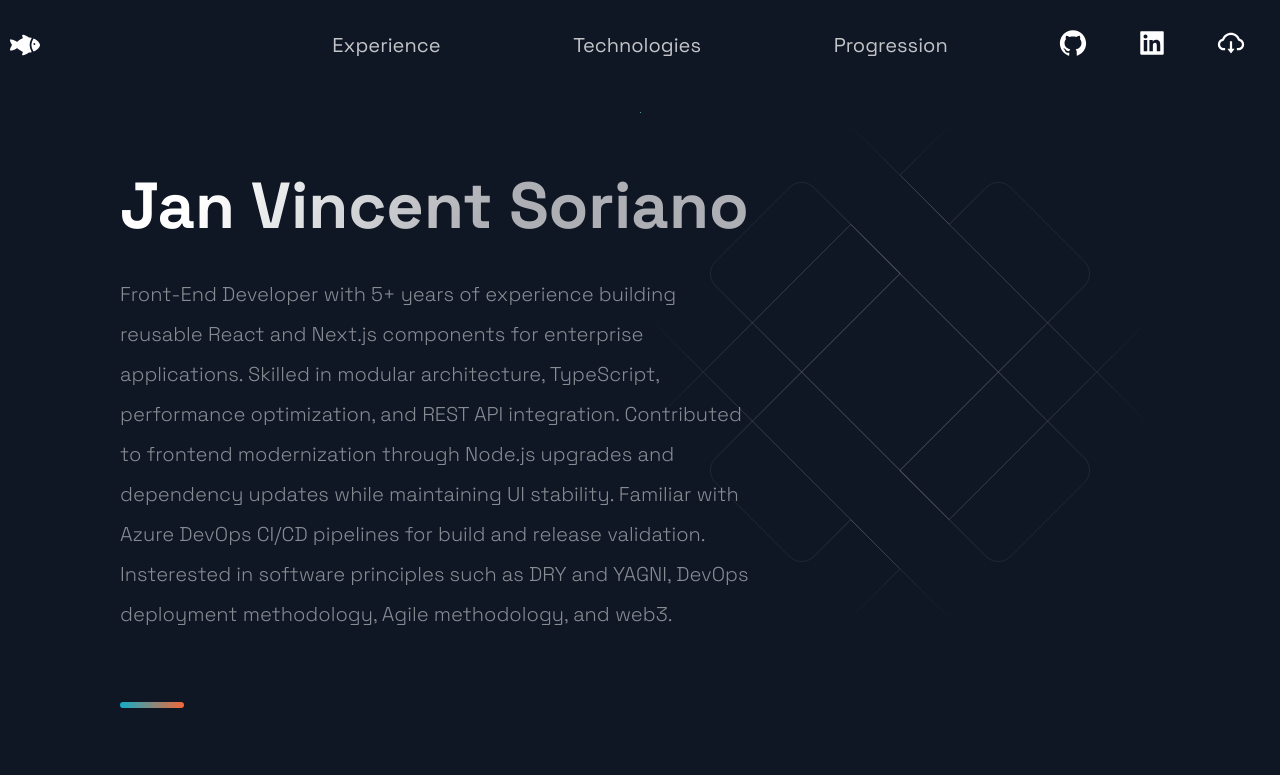
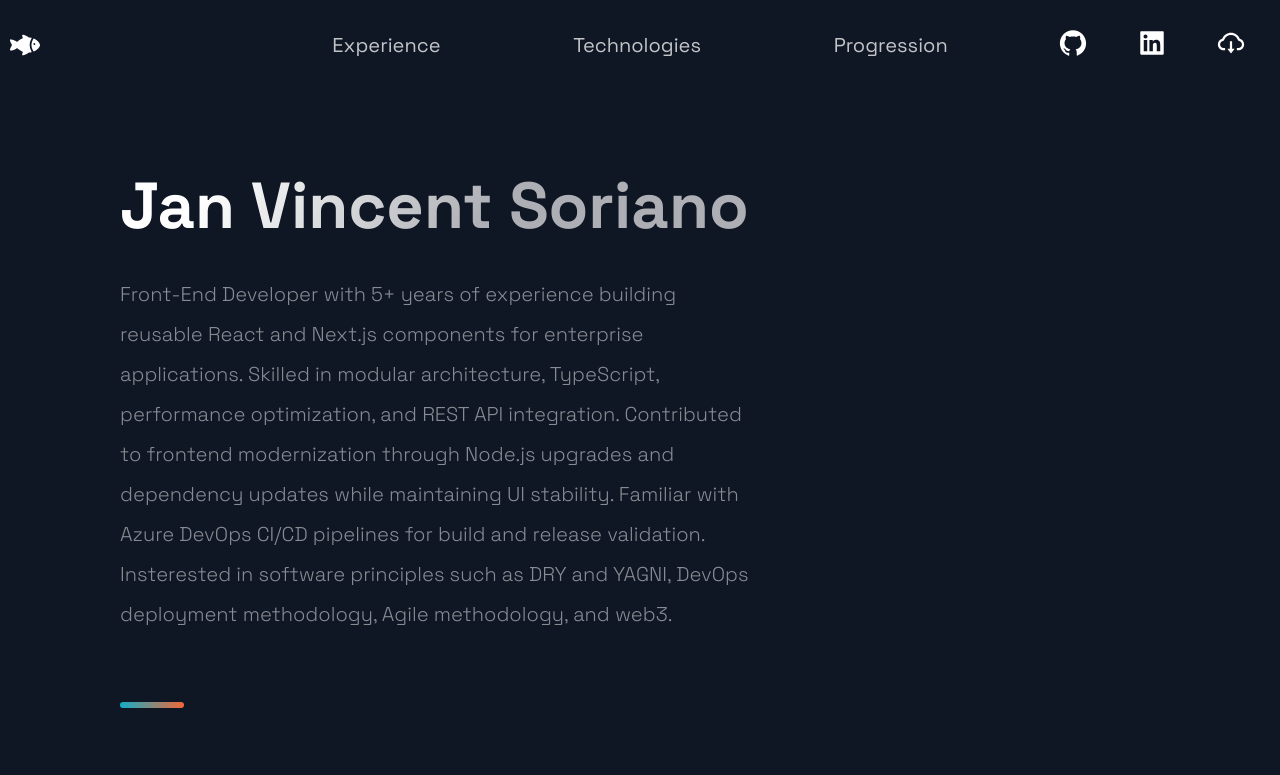
Before and after one commit to jansorianowork/nextjs-portfolio-2022, a Next.js app: page / in a window 1280 px wide. Shown: the top 775 px of the page. Built offline with nearby package versions, Linux system fonts and the light colour scheme.

Commit message:
update changes

```diff
--- a/src/pages/index.js
+++ b/src/pages/index.js
@@ -1,19 +1,18 @@
-import Acomplishments from '../components/Acomplishments/Acomplishments';
-import BgAnimation from '../components/BackgrooundAnimation/BackgroundAnimation';
-import Hero from '../components/Hero/Hero';
-import Projects from '../components/Projects/Projects';
-import Technologies from '../components/Technologies/Technologies';
+import Acomplishments from "../components/Acomplishments/Acomplishments";
+import BgAnimation from "../components/BackgrooundAnimation/BackgroundAnimation";
+import Hero from "../components/Hero/Hero";
+import Projects from "../components/Projects/Projects";
+import Technologies from "../components/Technologies/Technologies";
 // import Pricing from '../components/Pricing/Pricing';
-import Timeline from '../components/TimeLine/TimeLine';
-import { Layout } from '../layout/Layout';
-import { Section } from '../styles/GlobalComponents';
+import Timeline from "../components/TimeLine/TimeLine";
+import { Layout } from "../layout/Layout";
+import { Section } from "../styles/GlobalComponents";
 
 const Home = () => {
 	return (
 		<Layout>
 			<Section grid>
 				<Hero />
-        <BgAnimation />
 			</Section>
 			<Projects />
 			<Technologies />
```
Lines whose indentation alone changed are shown as unchanged.
